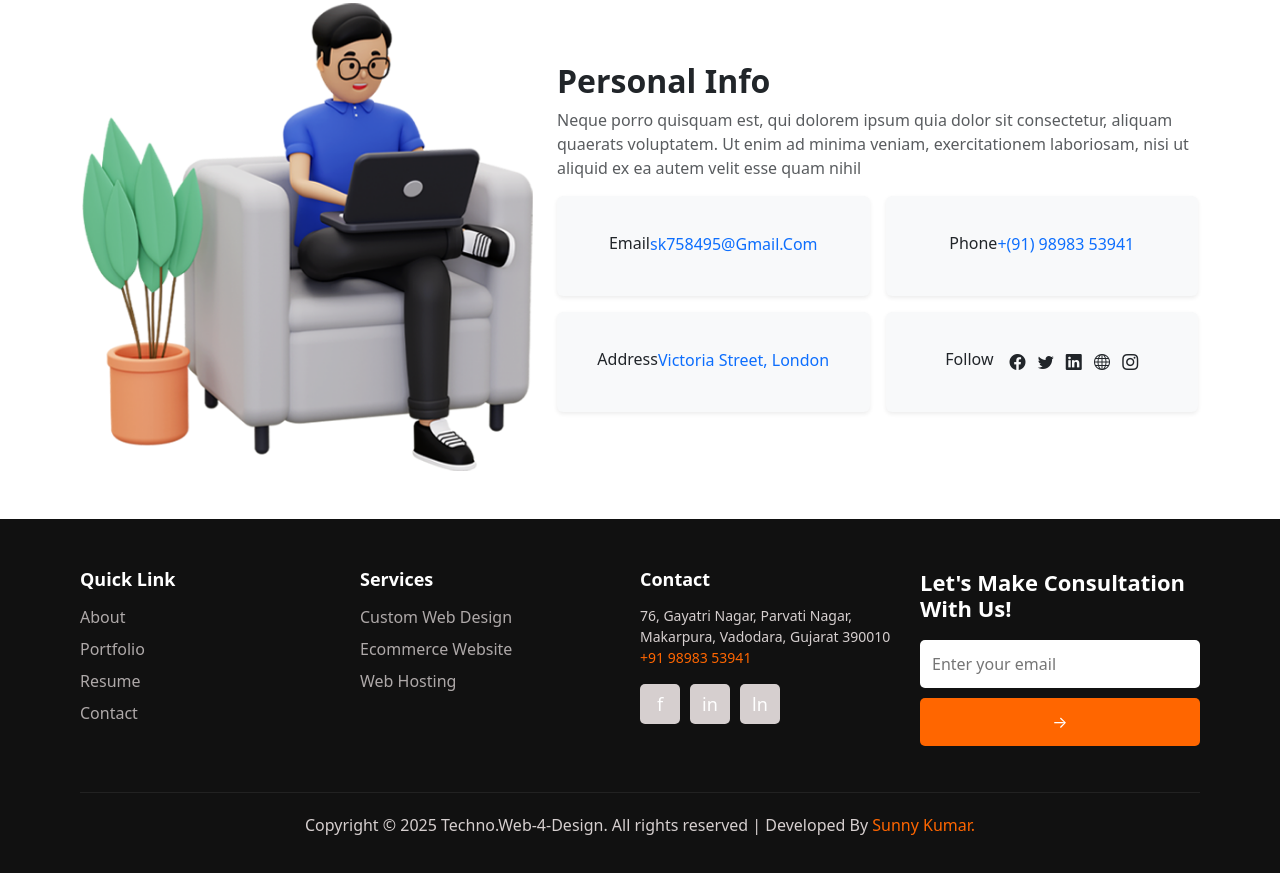
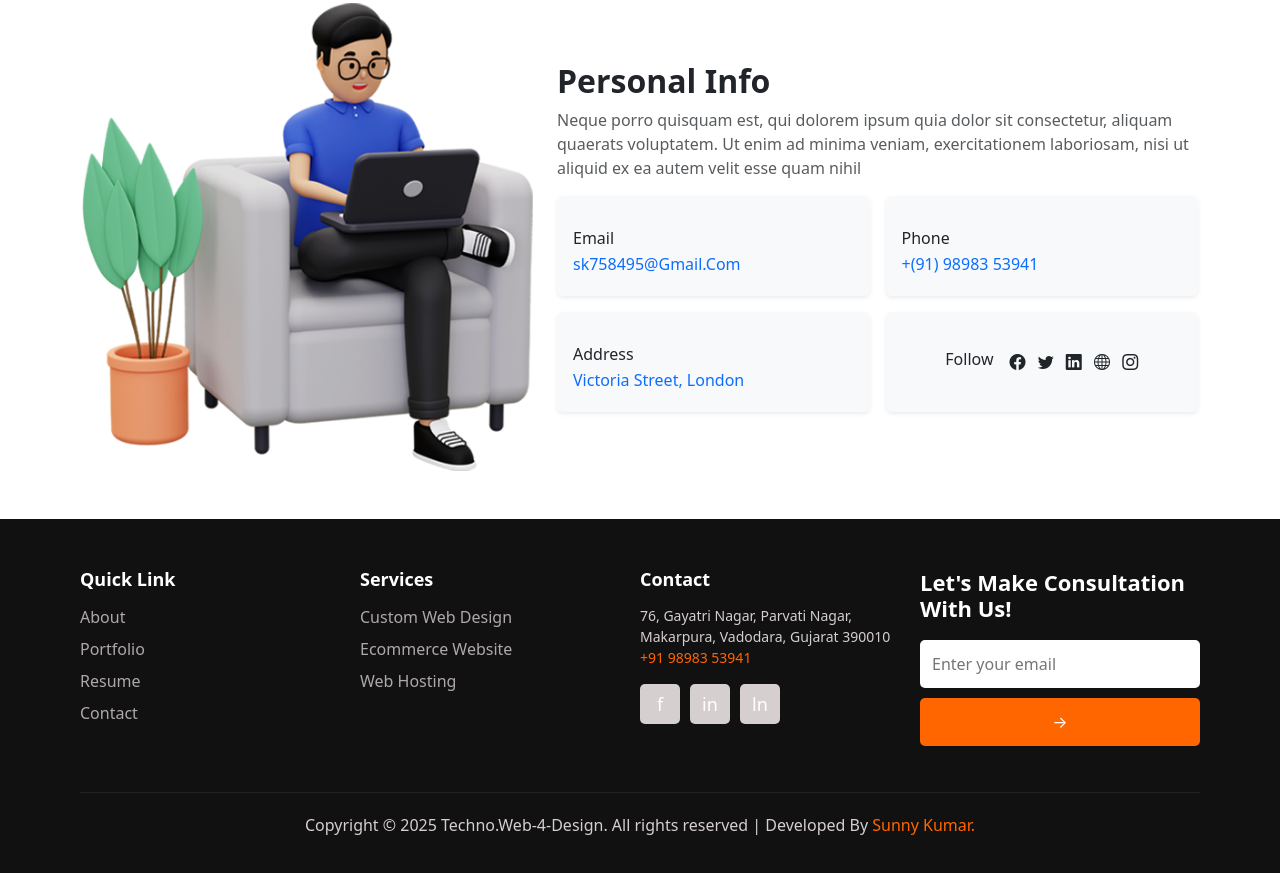
Before and after one commit to sk758495/renew-my-profile, a plain HTML site: page service.html in a window 1280 px wide. Shown: the part 1619-2492 px from the top of the page. Drawn offline with nearby package versions, Linux system fonts and the light colour scheme.

Commit message:
save again

```diff
--- a/service.html
+++ b/service.html
@@ -155,19 +155,19 @@
                 <p class="text-muted">Neque porro quisquam est, qui dolorem ipsum quia dolor sit consectetur, aliquam quaerats voluptatem. Ut enim ad minima veniam, exercitationem laboriosam, nisi ut aliquid ex ea autem velit esse quam nihil</p>
                 <div class="row g-3">
                     <div class="col-md-6">
-                        <div class="p-3 shadow-sm rounded bg-light equal-box">
+                        <div class="p-3 shadow-sm rounded bg-light equal-box align-content-end" style="display: block;">
                             <h6 class="text-dark mb-1">Email</h6>
                             <p class="text-primary mb-1">sk758495@Gmail.Com</p>
                         </div>
                     </div>
                     <div class="col-md-6">
-                        <div class="p-3 shadow-sm rounded bg-light equal-box">
+                        <div class="p-3 shadow-sm rounded bg-light equal-box align-content-end" style="display: block;">
                             <h6 class="text-dark mb-1">Phone</h6>
                             <p class="text-primary mb-1">+(91) 98983 53941</p>
                         </div>
                     </div>
                     <div class="col-md-6">
-                        <div class="p-3 shadow-sm rounded bg-light equal-box">
+                        <div class="p-3 shadow-sm rounded bg-light equal-box align-content-end" style="display: block;">
                             <h6 class="text-dark mb-1">Address</h6>
                             <p class="text-primary mb-1">Victoria Street, London</p>
                         </div>
```
